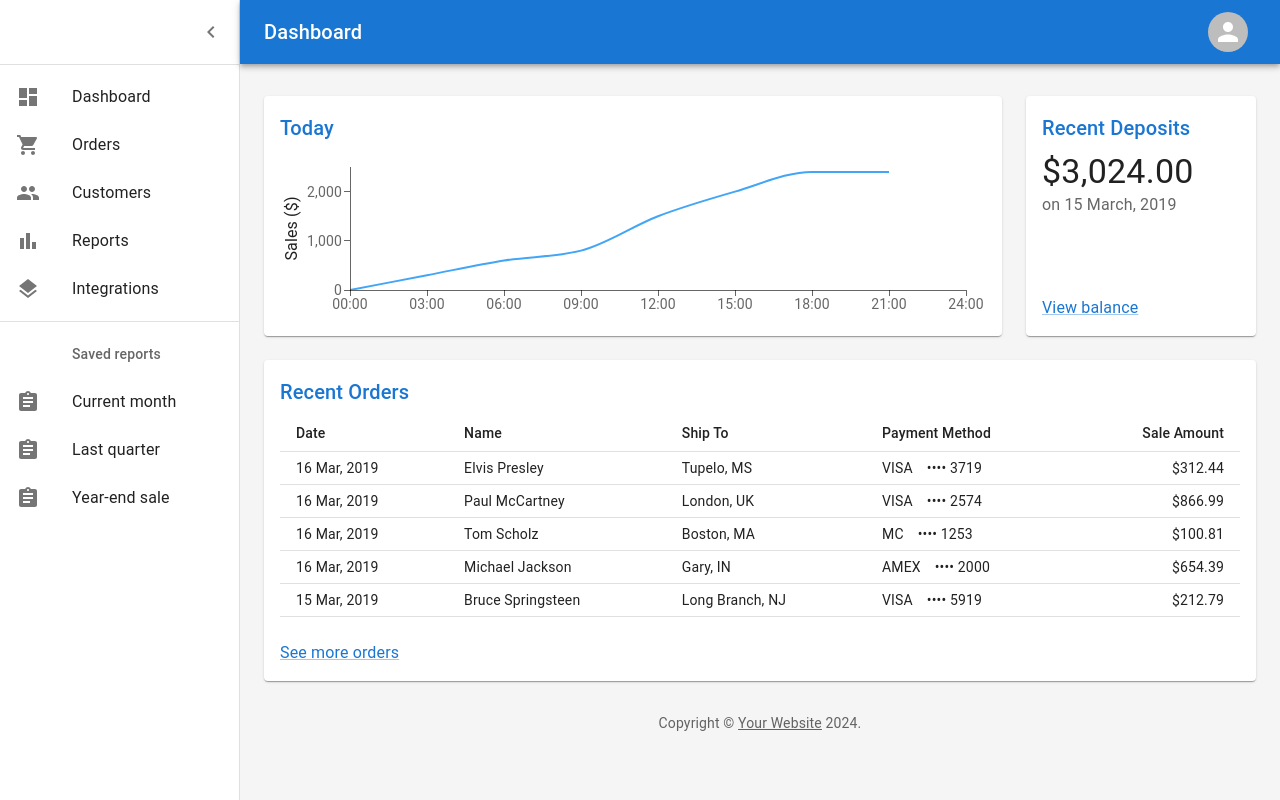
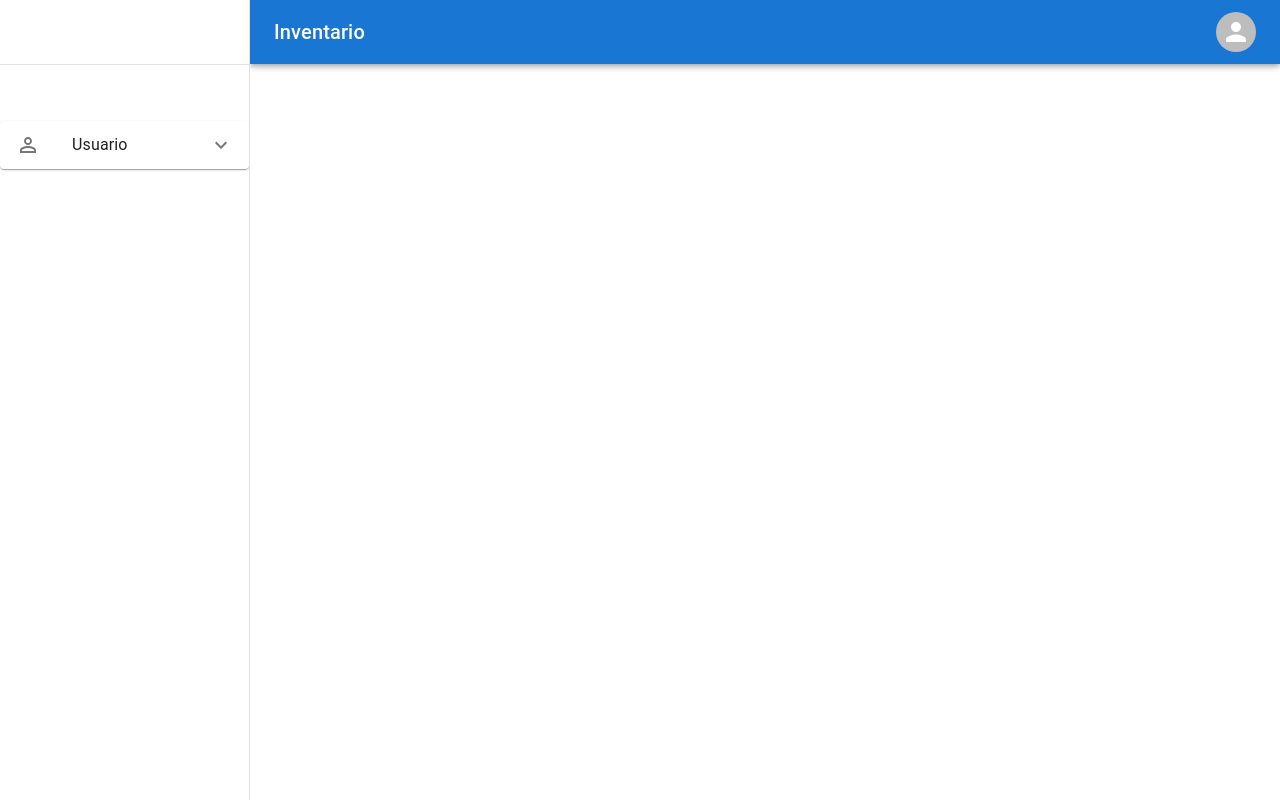
Before and after one commit to LisethMoreno1/-InventarioReactFront, a React (Create React App) app: page / in a window 1280 px wide. Built offline with nearby package versions, Linux system fonts and the light colour scheme.

Commit message:
vistas y router

```diff
--- a/src/App.tsx
+++ b/src/App.tsx
@@ -7,12 +7,8 @@ const App: React.FC = () => {
     <Router>
       <Routes>
         {AppRouter.map((route, index) => (
-          <Route
-            key={index}
-            path={route.path}
-            element={route.element}
-          >
-            {route.child && route.child.map((childRoute, childIndex) => (
+          <Route key={index} path={route.path} element={route.element}>
+            {route.children?.map((childRoute, childIndex) => (
               <Route
                 key={childIndex}
                 path={childRoute.path}
@@ -24,6 +20,6 @@ const App: React.FC = () => {
       </Routes>
     </Router>
   );
-}
+};
 
 export default App;
--- a/src/components/Layout/Sidebar.tsx
+++ b/src/components/Layout/Sidebar.tsx
@@ -11,41 +11,35 @@ import ListItem from '@mui/material/ListItem';
 import ListItemButton from '@mui/material/ListItemButton';
 import ListItemIcon from '@mui/material/ListItemIcon';
 import ListItemText from '@mui/material/ListItemText';
-import { Avatar, IconButton, Menu, MenuItem, Tooltip } from '@mui/material';
+import { Avatar, IconButton, Menu, MenuItem, Tooltip, Accordion, AccordionSummary, AccordionDetails } from '@mui/material';
+import ExpandMoreIcon from '@mui/icons-material/ExpandMore';
+import { Link } from 'react-router-dom';
 import AppRouter from '../../routes/AppRouter';
 import { RouteType } from '../../routes/route';
 
-const settings = ['Profile', 'Account', 'Dashboard', 'Logout'];
-
-const drawerWidth = 250;
+/* const settings = ['Profile', 'Account', 'Dashboard', 'Logout'];
+ */const drawerWidth = 250;
 
 const PermanentDrawerLeft: React.FC = () => {
-
   const [anchorElUser, setAnchorElUser] = React.useState<null | HTMLElement>(null);
-
-
   const handleOpenUserMenu = (event: React.MouseEvent<HTMLElement>) => {
     setAnchorElUser(event.currentTarget);
   };
-
-
   const handleCloseUserMenu = () => {
     setAnchorElUser(null);
   };
+
   return (
     <Box sx={{ display: 'flex' }}>
       <CssBaseline />
-
-
       <AppBar
         position="fixed"
         sx={{ width: `calc(100% - ${drawerWidth}px)`, ml: `${drawerWidth}px` }}
       >
         <Toolbar sx={{ width: "100%", display: "flex", justifyContent: "space-between" }}>
-                    <Typography variant="h6" noWrap component="div" >
+          <Typography variant="h6" noWrap component="div">
             Inventario
           </Typography>
-
           <Box sx={{ flexGrow: 0 }}>
             <Tooltip title="Herramientas">
               <IconButton onClick={handleOpenUserMenu} sx={{ p: 0 }}>
@@ -68,16 +62,15 @@ const PermanentDrawerLeft: React.FC = () => {
               open={Boolean(anchorElUser)}
               onClose={handleCloseUserMenu}
             >
-              {settings.map((setting) => (
+         {/*  {settings.map((setting) => (
                 <MenuItem key={setting} onClick={handleCloseUserMenu}>
                   <Typography textAlign="center">{setting}</Typography>
                 </MenuItem>
-              ))}
+              ))}  */}
             </Menu>
           </Box>
         </Toolbar>
       </AppBar>
-
       <Drawer
         sx={{
           width: drawerWidth,
@@ -94,27 +87,57 @@ const PermanentDrawerLeft: React.FC = () => {
         <Divider />
         <List>
           {AppRouter.map((route: RouteType, index: number) => (
-                        <ListItem key={index} disablePadding component="a" href={route.path}>
-                            <ListItemButton>
+            route.children ? (
+              <Accordion key={index} sx={{ width: '100%' }}>
+                <AccordionSummary expandIcon={<ExpandMoreIcon />}>
                   <ListItemIcon>
-                                    {route.sidebarProps?.icon ? route.sidebarProps.icon : ""}
+                    {route.sidebarProps?.icon}
                   </ListItemIcon>
-                                <ListItemText primary={route.sidebarProps?.displayText || 'Undefined'} />
+                  <Typography>{route.sidebarProps?.displayText}</Typography>
+                </AccordionSummary>
+                <AccordionDetails>
+                  <List component="div" disablePadding>
+                    {route.children.map((childRoute, childIndex) => (
+                      <ListItem key={childIndex} disablePadding>
+                        <ListItemButton
+                          component={Link as React.ElementType}
+                          to={`${route.path}/${childRoute.path}`} // Navegación combinada
+                          sx={{ pl: 4 }}
+                        >
+                          <ListItemIcon>
+                            {childRoute.sidebarProps?.icon}
+                          </ListItemIcon>
+                          <ListItemText primary={childRoute.sidebarProps?.displayText} />
                         </ListItemButton>
                       </ListItem>
+                    ))}
+                  </List>
+                </AccordionDetails>
+              </Accordion>
+            ) : (
+              <ListItem key={index} disablePadding>
+                <ListItemButton
+                  component={Link as React.ElementType}
+                  to={route.path}
+                >
+                  <ListItemIcon>
+                    {route.sidebarProps?.icon}
+                  </ListItemIcon>
+                  <ListItemText primary={route.sidebarProps?.displayText} />
+                </ListItemButton>
+              </ListItem>
+            )
           ))}
         </List>
       </Drawer>
       <Box
         component="main"
-                sx={{ flexGrow: 1, bgcolor: 'background.default', p: 3 }}
+        sx={{ flexGrow: 1, bgcolor: 'background.default', p: 1 }}
       >
         <Toolbar />
-
       </Box>
     </Box>
   );
 }
 
-
 export default PermanentDrawerLeft;
--- a/src/routes/AppRouter.tsx
+++ b/src/routes/AppRouter.tsx
@@ -5,55 +5,56 @@ import { RouteType } from "./route";
 import PermanentDrawerLeft from "../components/Layout/Sidebar";
 import InboxIcon from '@mui/icons-material/MoveToInbox';
 import PersonOutlineIcon from '@mui/icons-material/PersonOutline';
-import Dashboard from "../components/Layout/Dashboard";
+/* import Dashboard from "../components/Layout/Dashboard";
+ */
 const AppRouter: RouteType[] = [
-
   {
-    path: "/prueba",
+    path: "/",
     element: <PermanentDrawerLeft />,
-    state: "",
-    sidebarProps: {
+    state: "prueba",
+    /* sidebarProps: {
       displayText: "",
       icon: ""
-    },
+    } */
   },
   {
-    index: true,
     path: "/login",
     element: <LoginPage />,
-    state: "login",
-    sidebarProps: {
-      displayText: "Login",
+    state: "",
+    /* sidebarProps: {
+      displayText: "",
       icon: ""
-    }
+    } */
   },
   {
     path: "/registre",
-    element: <RegistrePage />,
+    element: "",
     state: "registre",
     sidebarProps: {
-      displayText: "Registre",
+      displayText: "Usuario",
       icon: <PersonOutlineIcon />
     },
-  },
+    children: [
       {
-    path: "/lista",
+        path: "Registro de Usuario",
+        element: <RegistrePage />,
+        state: "registro",
+        sidebarProps: {
+          displayText: "Registro de Usuario",
+          icon: <InboxIcon />
+        }
+      }, {
+        path: "Lista de Usuario",
         element: <UserList />,
         state: "lista",
         sidebarProps: {
-      displayText: "Lista de Usuarios",
+          displayText: "Lista de Usuario",
           icon: <InboxIcon />
-    },
-  }, {
-    path: "/",
-    element: <Dashboard />,
-    state: "",
-    sidebarProps: {
-      displayText: "",
-      icon: ""
-    },
         }
+      }
+    ],
 
+  }
 ];
 
 export default AppRouter;
```
Also changed, not shown: src/routes/route.ts (+4 -3 lines). Lines whose indentation alone changed are shown as unchanged.
